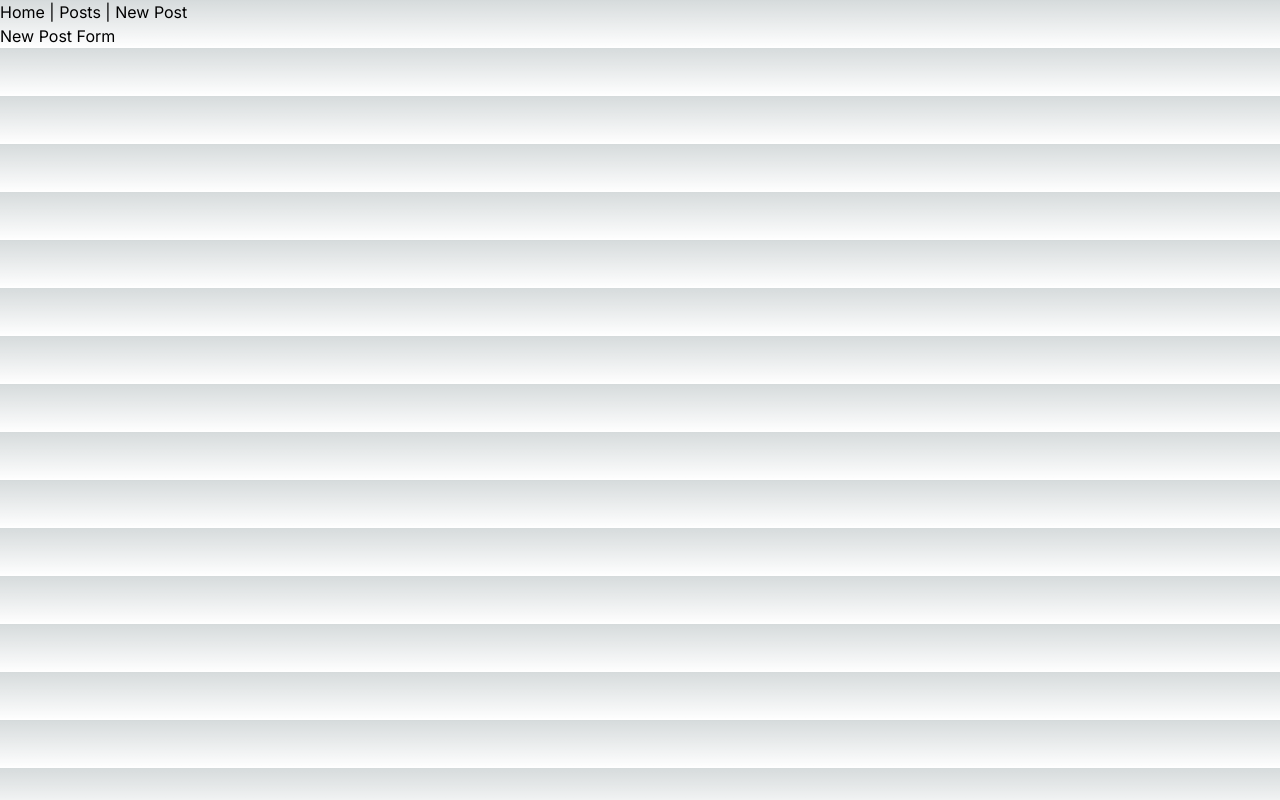
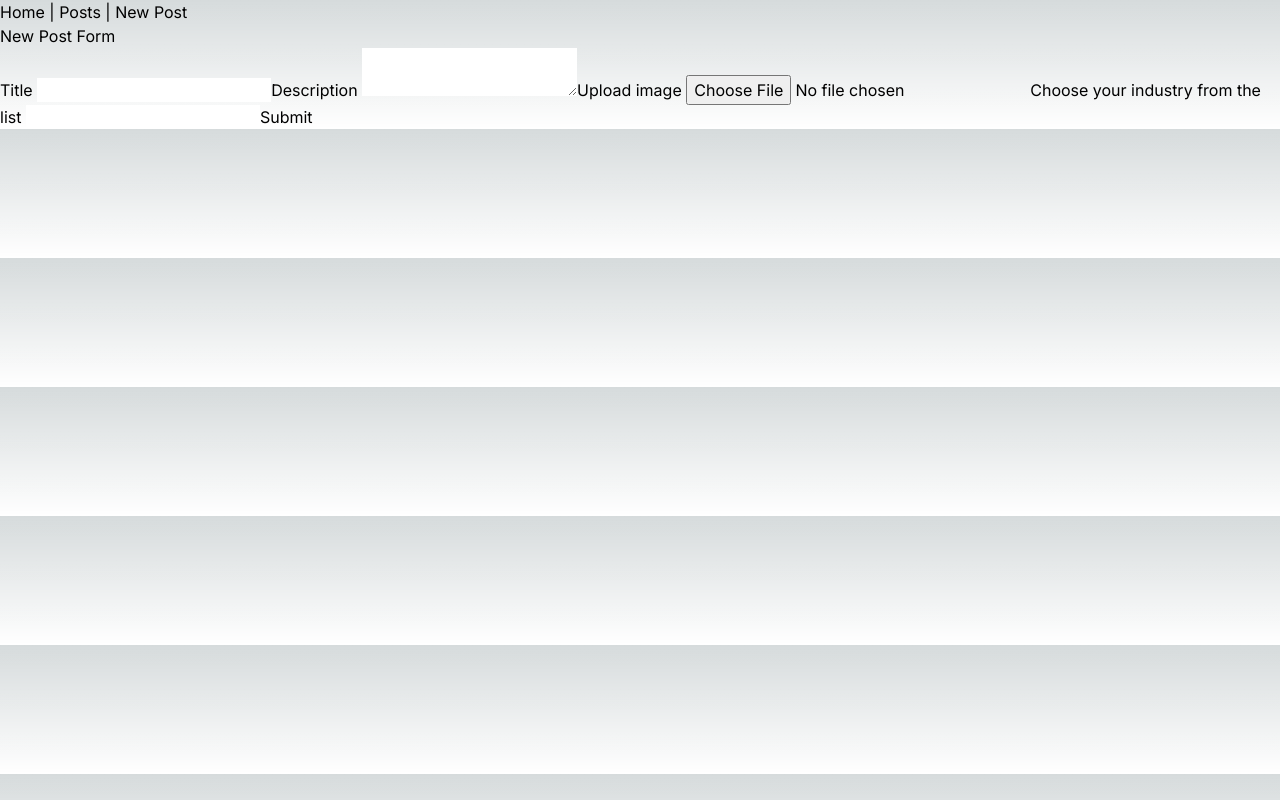
Before and after one commit to Jakkers/next-blog-week08-assignment, a Next.js app: page /newPost in a window 1280 px wide. Built offline with nearby package versions, Linux system fonts and the light colour scheme.

Commit message:
completed form

```diff
--- a/package.json
+++ b/package.json
@@ -11,6 +11,7 @@
   "dependencies": {
     "@emotion/react": "^11.11.4",
     "@emotion/styled": "^11.11.5",
+    "@mui/icons-material": "^5.16.0",
     "@mui/material": "^5.16.0",
     "next": "14.2.5",
     "react": "^18",
--- a/src/app/(optional route)/newPost/page.js
+++ b/src/app/(optional route)/newPost/page.js
@@ -1,5 +1,7 @@
 //you need some navigation
 //!remember the metadata
+// for adding an option to upload an image
+import Form from "@/components/Form";
 
 export default function NewPostPage() {
   //have a function to handle the submit
@@ -7,6 +9,8 @@ export default function NewPostPage() {
   return (
     <>
       <h1>New Post Form</h1>
+      <Form />
+      {/* <ImageUpload /> */}
       {/* add a form to collect user input  */}
     </>
   );
--- a/src/components/Form.jsx
+++ b/src/components/Form.jsx
@@ -0,0 +1,41 @@
+export default function Form() {
+  return (
+    <form>
+      <label htmlFor="title">Title </label>
+      <input name="title" id="title" type="text"></input>
+      <label htmlFor="content">Description </label>
+      <textarea name="content" id="content" />
+      <label htmlFor="image">Upload image </label>
+      <input name="image" id="image" type="file" accept="image/*" />
+      <label htmlFor="industry">Choose your industry from the list </label>
+      <input list="industrys" name="industry" id="industry" />
+      <datalist id="industrys">
+        <option value="Accommodation and Food Service Activities" />
+        <option value="Construction" />
+        <option value="Agriculture, Forestry and Fishing" />
+        <option value="Other Service Activities" />
+        <option value="Transportation and Storage" />
+        <option value="Water Supply; Sewerage, Waste Management and Remediation Activities" />
+        <option value="Administrative and Support Service Activities" />
+        <option value="Financial and Insurance Activities" />
+        <option value="Arts, Entertainment and Recreation" />
+        <option value="Electricity, Gas, Steam and Air Conditioning Supply" />
+        <option value="Mining and Quarrying" />
+        <option value="Professional, Scientific and Technical Activities" />
+        <option value="Wholesale and Retail Trade" />
+        <option value="Human Health and Social Work Activities" />
+        <option value="Real Estate Activities" />
+        <option value="Information and Communication" />
+        <option value="Manufacturing" />
+        <option value="Life Sciences" />{" "}
+        <option value="Specialist Engineering, Infrastructure & Contractors" />
+        <option value="Business Franchises" />
+        <option value="Advisory & Financial Services" />
+        <option value="Technology" />
+        <option value="Online Retail" />
+        <option value="Consumer Goods & Services" />
+      </datalist>
+      <button type="submit">Submit</button>
+    </form>
+  );
+}
```
Also changed, not shown: 2 other files (tests, documents, lock files or other folders).
